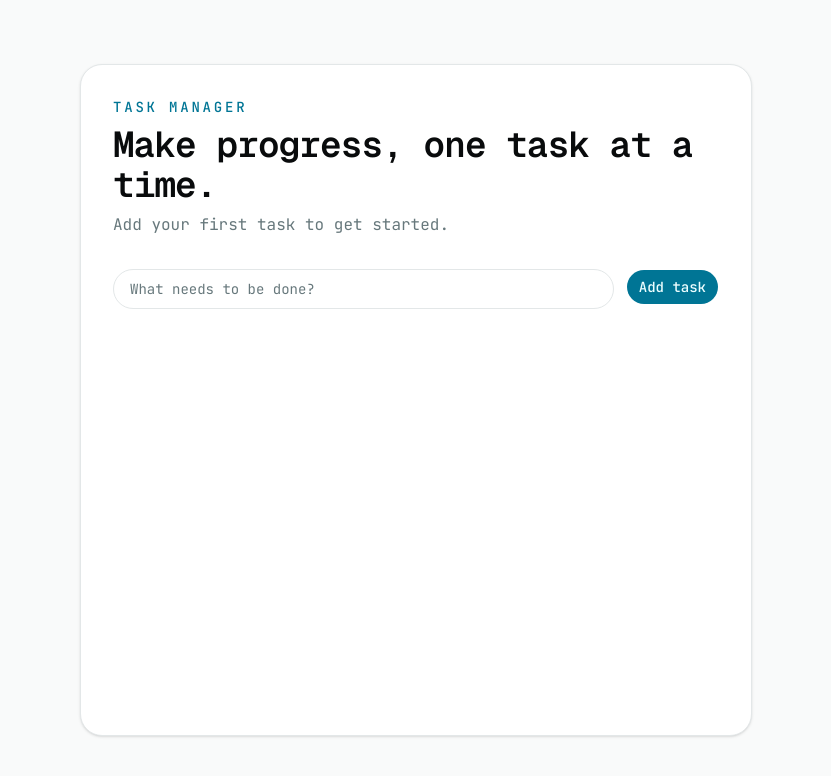
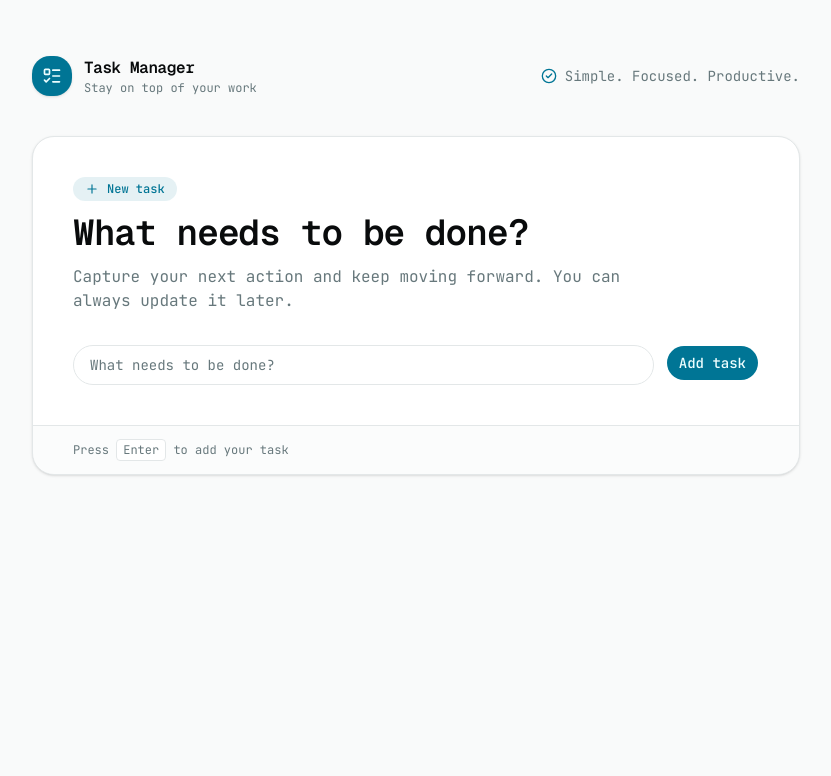
Before and after one commit to EhsanIC/task-manager, a Next.js app: page / in a window 1280 px wide. Shown: the top 776 px of the page, without its empty margins (224-1055 px from the left). Built offline with nearby package versions, Linux system fonts and the light colour scheme.

Commit message:
adding a UI for adding new task

```diff
--- a/app/layout.tsx
+++ b/app/layout.tsx
@@ -18,8 +18,8 @@ const geistMono = Geist_Mono({
 });
 
 export const metadata: Metadata = {
-  title: "Create Next App",
-  description: "Generated by create next app",
+  title: "Task Manager",
+  description: "Create and manage your tasks.",
 };
 
 export default function RootLayout({ children }: LayoutProps<"/">) {
--- a/app/page.tsx
+++ b/app/page.tsx
@@ -1,22 +1,50 @@
+import { CheckCircle2, ListTodo, Plus } from "lucide-react";
 import { TaskForm } from "@/components/task-form";
 
 export default function Home() {
   return (
-    <main className="flex min-h-screen w-full justify-center bg-muted/40 px-4 py-16">
-      <section className="w-full max-w-2xl rounded-3xl border border-border bg-background p-6 shadow-sm sm:p-8">
-        <div className="mb-8 space-y-2">
-          <p className="text-sm font-medium uppercase tracking-[0.2em] text-primary">
+    <main className="min-h-screen bg-muted/40 px-4 py-8 sm:px-6 sm:py-14">
+      <div className="mx-auto w-full max-w-3xl">
+        <header className="mb-10 flex items-center justify-between gap-4">
+          <div className="flex items-center gap-3">
+            <div className="flex size-10 items-center justify-center rounded-2xl bg-primary text-primary-foreground shadow-sm">
+              <ListTodo aria-hidden="true" className="size-5" />
+            </div>
+            <div>
+              <p className="font-heading text-base font-semibold tracking-tight">
                 Task Manager
               </p>
+              <p className="text-xs text-muted-foreground">Stay on top of your work</p>
+            </div>
+          </div>
+          <div className="hidden items-center gap-2 text-sm text-muted-foreground sm:flex">
+            <CheckCircle2 aria-hidden="true" className="size-4 text-primary" />
+            <span>Simple. Focused. Productive.</span>
+          </div>
+        </header>
+
+        <section className="overflow-hidden rounded-3xl border border-border bg-background shadow-sm">
+          <div className="border-b border-border px-6 py-8 sm:px-10 sm:py-10">
+            <div className="mb-8 max-w-xl space-y-3">
+              <div className="inline-flex items-center gap-2 rounded-full bg-primary/10 px-3 py-1 text-xs font-medium text-primary">
+                <Plus aria-hidden="true" className="size-3.5" />
+                New task
+              </div>
               <h1 className="font-heading text-3xl font-semibold tracking-tight sm:text-4xl">
-            Make progress, one task at a time.
+                What needs to be done?
               </h1>
-          <p className="text-muted-foreground">
-            Add your first task to get started.
+              <p className="text-sm leading-6 text-muted-foreground sm:text-base">
+                Capture your next action and keep moving forward. You can always
+                update it later.
               </p>
             </div>
             <TaskForm />
+          </div>
+          <div className="bg-muted/30 px-6 py-4 text-xs text-muted-foreground sm:px-10">
+            Press <kbd className="rounded border border-border bg-background px-1.5 py-0.5 font-mono">Enter</kbd> to add your task
+          </div>
         </section>
+      </div>
     </main>
   );
 }
--- a/plan/TODO.md
+++ b/plan/TODO.md
@@ -11,11 +11,11 @@ Each feature below is a self-contained slice — build it, verify it works, then
 - [x] **Verify:** open Drizzle Studio (or a quick script) and confirm the empty `tasks` table exists
 
 ## Feature 2 — Create a task
-- [ ] Zod schema: `title` (required, min length)
-- [ ] React Hook Form with the Zod resolver, single title input
-- [ ] Server Action or `POST /api/tasks` Route Handler — insert into `tasks` via Drizzle
-- [ ] Wire form submit → server action/route
-- [ ] **Verify:** submit the form, confirm a new row appears in SQLite
+- [x] Zod schema: `title` (required, min length)
+- [x] React Hook Form with the Zod resolver, single title input
+- [x] Server Action or `POST /api/tasks` Route Handler — insert into `tasks` via Drizzle
+- [x] Wire form submit → server action/route
+- [x] **Verify:** submit the form, confirm a new row appears in SQLite
 
 ## Feature 3 — List tasks
 - [ ] `GET /api/tasks` Route Handler (or direct server component query) — select all from `tasks`
--- /dev/null
+++ b/scripts/verify-create-task.ts
@@ -0,0 +1,22 @@
+import { createClient } from "@libsql/client";
+import { db } from "@/db";
+import { tasks } from "@/db/schema";
+
+const title = `Feature 2 verification ${Date.now()}`;
+const [task] = await db.insert(tasks).values({ title }).returning();
+
+if (!task || task.title !== title || task.completed !== false) {
+  throw new Error("Task creation verification failed.");
+}
+
+const client = createClient({ url: "file:./tasks.db" });
+const result = await client.execute({
+  sql: "SELECT title, completed FROM tasks WHERE id = ?",
+  args: [task.id],
+});
+
+if (result.rows.length !== 1 || result.rows[0]?.title !== title) {
+  throw new Error("Created task was not persisted in SQLite.");
+}
+
+console.log("Verified: task creation persists a new task.");
```
Lines whose indentation alone changed are shown as unchanged.
